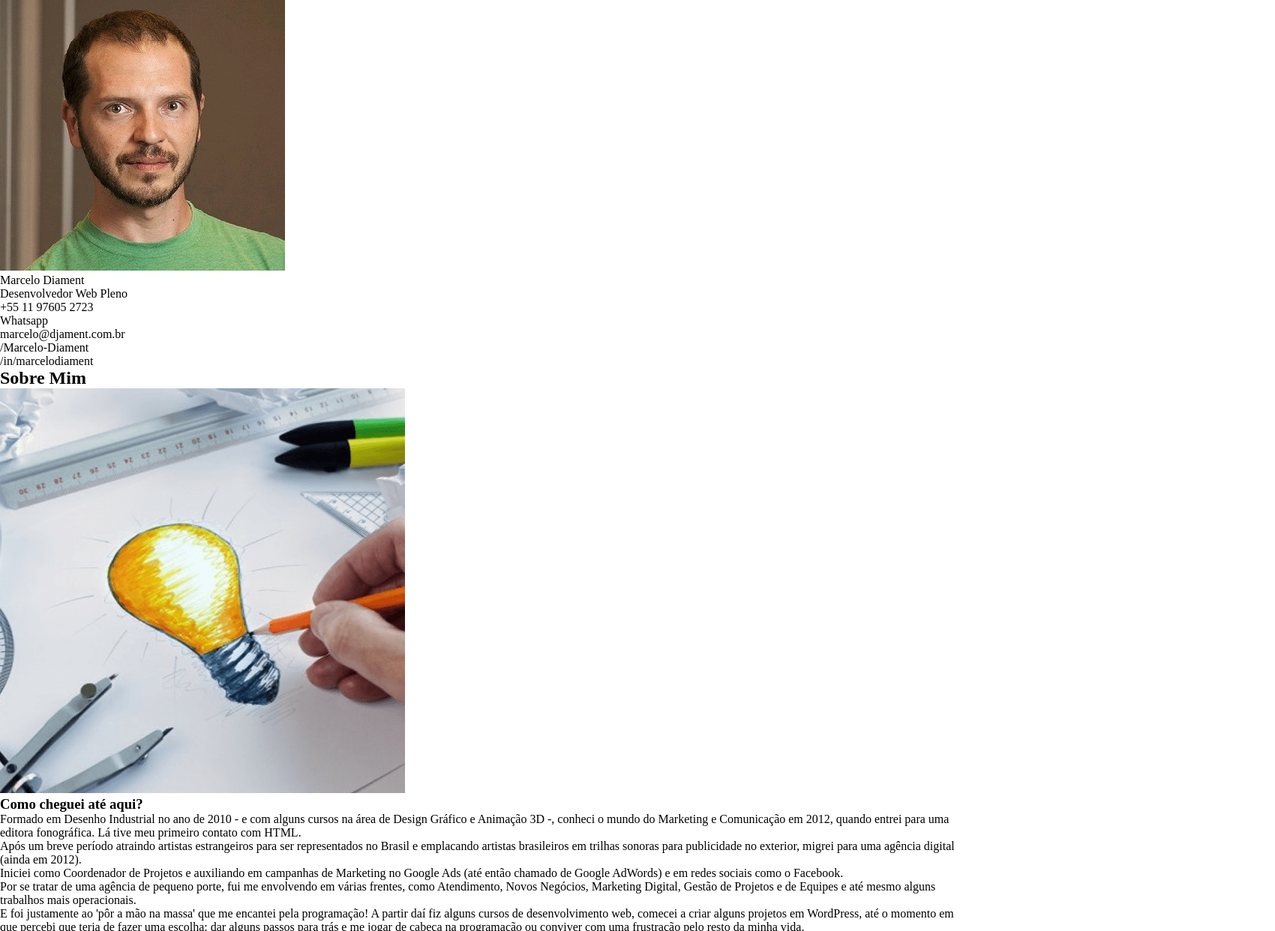
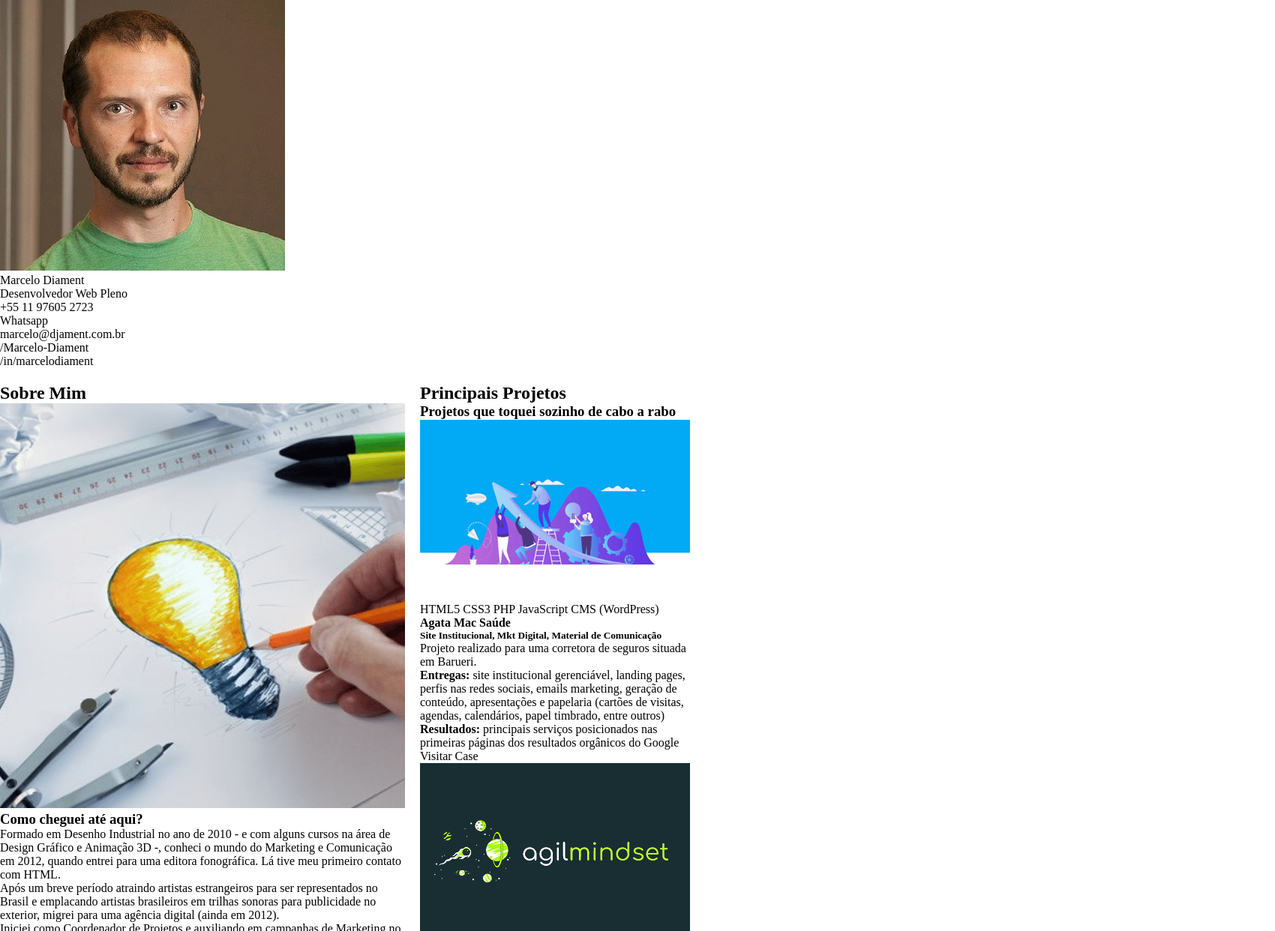
Before and after one commit to Marcelo-Diament/portfolio-2020, a plain HTML site: page index.html in a window 1280 px wide. Shown: the part 58-1300 px from the top of the page at 75% size, 1700 px wide, since content can reach past the window. Drawn offline with Linux system fonts and the light colour scheme.

Commit message:
update: general grid structure

```diff
--- a/css/style.css
+++ b/css/style.css
@@ -13,3 +13,26 @@ ul {
     list-style: none;
 }
 /* /RESET */
+
+/* GRID (MACRO STRUCTURE) */
+body {
+    display: grid;
+    grid-gap: 20px; /* Short-hand para grid-column-gap e grid-row-gap*/
+}
+header {
+    grid-column-start: 1;
+    grid-column-end: 4;
+}
+aside {
+    grid-column-start: 1;
+    grid-column-end: 2;
+}
+main {
+    grid-column-start: 2;
+    grid-column-end: 4;
+}
+footer {
+    grid-column-start: 1;
+    grid-column-end: 43;
+}
+/* /GRID (MACRO STRUCTURE) */
--- a/index.html
+++ b/index.html
@@ -20,10 +20,9 @@
             <li><a href="https://www.linkedin.com/in/marcelodiament/" target="_blank" rel="noopener noreferrer" title="Visualizar o perfil de Marcelo Diament no Linked In">/in/marcelodiament</a></li>
         </ul>
     </header>
-    <main>
+    <aside>
+        <h2>Sobre Mim</h2>
         <article>
-            <h2>Sobre Mim</h2>
-            <section>
             <div>
                 <img src="img/origem.png" alt="Origem - De onde vim">
             </div>
@@ -38,8 +37,8 @@
                 <p>Alguns meses depois de concluir o curso, fui convidado a lecionar como professor assistente na mesma escola em que me formara - e permaneço lá desde então. O que mais me encanta é poder retribuir toda atenção e estímulos que tive - ajudando alunos que assim como eu, desejam migrar de carreira.</p>
                 <p>Atualmente, além de lecionar, também estou trabalhando em uma agência pertencente ao grupo Ogilvy, alocado em uma indústria multinacional (mais especificamente, em um clube de compra / marketplace que é a 'menina dos olhos' dessa empresa.</p>
             </div>
-            </section>
-            <section>
+        </article>
+        <article>
             <div>
                 <img src="img/destino.png" alt="Destino - Onde quero chegar">
             </div>
@@ -54,8 +53,9 @@
                 <p>E aí, como posso te ajudar? Sinta-se à vontade para entrar em contato comigo, terei prazer em te conhecer, trocar algumas figurinhas e, eventualmente, colaborar com seu projeto também!</p>
                 <p>Não deixe de acessar meus perfis no Linked In e no GitHub para saber um pouquinho mais sobre meu trabalho. Aguardo seu contato!</p>
             </div>
-            </section>
         </article>
+    </aside>
+    <main>
         <article>
             <h2>Principais Projetos</h2>
             <section>
```
Lines whose indentation alone changed are shown as unchanged.
